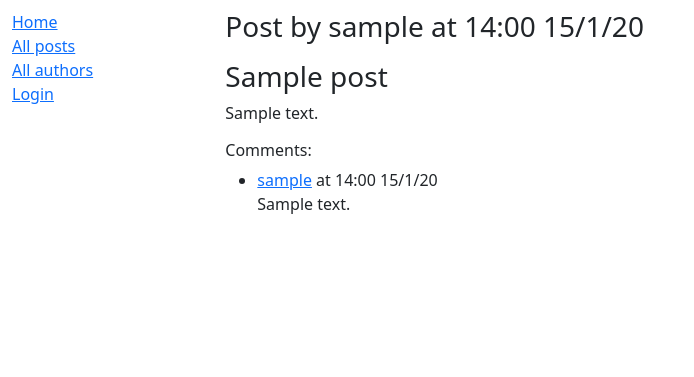
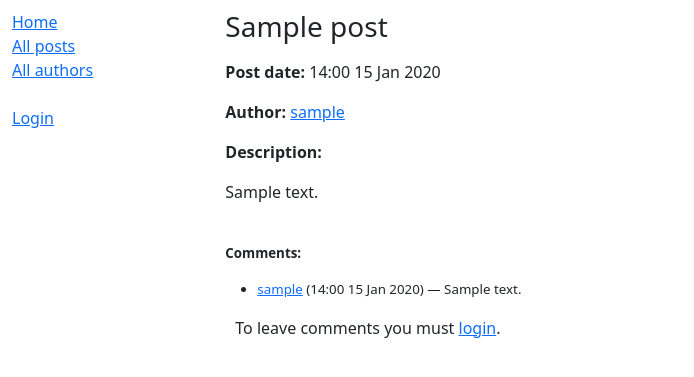
Before and after one commit to drovosekovanton/djangoProjectBlog, a Django app: page /miniblog/1/ in a window 1280 px wide. Shown: the top 377 px of the page, without its empty margins (0-694 px from the left). Run offline with Django 4.2, Linux system fonts and the light colour scheme; tables that the repository leaves empty hold one stand-in row (values such as "Sample post"); parts of the project's set-up code (start-up, migrations or seed data) failed here and were passed over.

Commit message:
some refactoring in templates

```diff
--- a/miniblog/static/miniblog/base.css
+++ b/miniblog/static/miniblog/base.css
@@ -8,3 +8,9 @@
     padding: 0;
     list-style: none;
 }
+.comment {
+    margin-top: 10px;
+    padding: 10px;
+    list-style: none;
+    font-size: smaller;
+}
--- a/miniblog/templates/miniblog/base.html
+++ b/miniblog/templates/miniblog/base.html
@@ -19,15 +19,14 @@
             {% block sidebar %}
                 <ul class="sidebar-nav">
                     {% if user.is_authenticated %}
-                        <li>Welcome, {{ user.username }}</li>
-                        {% if user.bloguser.is_author %}
-                            <li><a href="{% url 'create_post' %}">Create post</a></li>
-                            <li></li>
-                        {% endif %}
+                        <li>Welcome, {{ user.username }}</li><br>
+                        <li><a href="{% url 'create_post' %}">Create post</a></li>
+                        <li></li>
                     {% endif %}
                     <li><a href="{% url 'home' %}">Home</a></li>
                     <li><a href="{% url 'posts' %}">All posts</a></li>
                     <li><a href="{% url 'bloggers' %}">All authors</a></li>
+                    <br>
                     {% if user.is_authenticated %}
                         <li><a href="{% url 'logout' %}?next={{ request.path }}">Logout</a></li>
                     {% else %}
@@ -40,7 +39,7 @@
             <div class="content">
                 {% block content %}{% endblock %}
                 {# pagination block // copied from django documentation #}
-                {% if page_obj %}
+                {% if page_obj and page_obj.paginator.num_pages != 1 %}
                     <div class="pagination">
                         <span class="step-links">
 
@@ -50,7 +49,7 @@
                             {% endif %}
 
                             <span class="current">
-                                Page {{ page_obj.number }} of {{ page_obj.paginator.num_pages }}.
+                                Page {{ page_obj.number }} of {{ page_obj.paginator.num_pages }}
                             </span>
 
                             {% if page_obj.has_next %}
--- a/miniblog/templates/miniblog/post_all.html
+++ b/miniblog/templates/miniblog/post_all.html
@@ -4,12 +4,14 @@
 {% endblock %}
 {% block content %}
     <h1>All posts</h1>
+    <p/>
     <ul>
         {% for post in page_obj %}
             {# each post is a Post object #}
             <li>
-                {{ post.user.username }}: {{ post.date_published|date:"H:i j/n/y" }}<br>
                 <a href="{% url 'post' post.pk %}">{{ post.post_title }}</a>
+                ({{ post.date_published|date:"j M Y" }}) —
+                <a href="{% url 'blogger' post.user.pk %}">{{ post.user.username }}</a>
             </li>
         {% endfor %}
     </ul>
--- a/miniblog/templates/miniblog/post_detail.html
+++ b/miniblog/templates/miniblog/post_detail.html
@@ -3,23 +3,28 @@
     Post: Miniblog
 {% endblock %}
 {% block content %}
-    <h3>Post by {{ object.user.username }} at {{ post.date_published|date:"H:i j/n/y" }}</h3>
+    <h3>{{ object.post_title }}</h3><p></p>
+    <p><strong>Post date:</strong> {{ post.date_published|date:"H:i j M Y" }}</p>
+    <p><strong>Author:</strong> <a href="{% url 'blogger' object.user.pk %}">{{ object.user.username }}</a></p>
     <p></p>
-    <h3>{{ object.post_title }}</h3>
+    <p><strong>Description:</strong></p>
     <p>{{ object.post_text }}</p>
-    <h6>Comments:</h6>
+    <p></p>
+    <span class="comment"><p><strong>Comments:</strong></p>
     <ul>
         {% for comment in object.comment_set.all %}
             <li>
-                <a href="{% url 'blogger' comment.user.pk %}">{{ comment.user.username }}</a> at
-                {{ comment.date_published|date:"H:i j/n/y" }}<br>
-                <span class="comment">{{ comment.comment_text }}</span>
+                <a href="{% url 'blogger' comment.user.pk %}">{{ comment.user.username }}</a>
+                 ({{ comment.date_published|date:"H:i j M Y" }}) —
+                {{ comment.comment_text }}
             </li>
         {% endfor %}
-    </ul>
+    </ul></span>
 
     {% if user.is_authenticated %}
         <input type="button" onclick="location.href='{% url 'create_comment' pk=object.pk %}'"
                value="Add comment"></input>
+    {% else %}
+        To leave comments you must <a href="{% url 'login' %}?next={{request.path}}">login</a>.
     {% endif %}
 {% endblock %}
--- a/miniblog/views.py
+++ b/miniblog/views.py
@@ -24,7 +24,7 @@ class BloggerView(ListView):
     """
     model = Post
     template_name = 'miniblog/blogger_detail.html'
-    paginate_by = 2
+    paginate_by = 5
 
     # or should we use SingleObjectMixin, like in documentation?
     # https://docs.djangoproject.com/en/4.0/topics/class-based-views/mixins/#using-singleobjectmixin-with-listview
@@ -49,7 +49,7 @@ class BloggerView(ListView):
 class AllPostsView(ListView):
     model = Post
     template_name = 'miniblog/post_all.html'
-    paginate_by = 2
+    paginate_by = 5
     ordering = ['-date_published']
 
 
```
Also changed, not shown: miniblog/admin.py (+6 -3 lines), miniblog/templates/miniblog/blogger_detail.html (+7 -6 lines).
